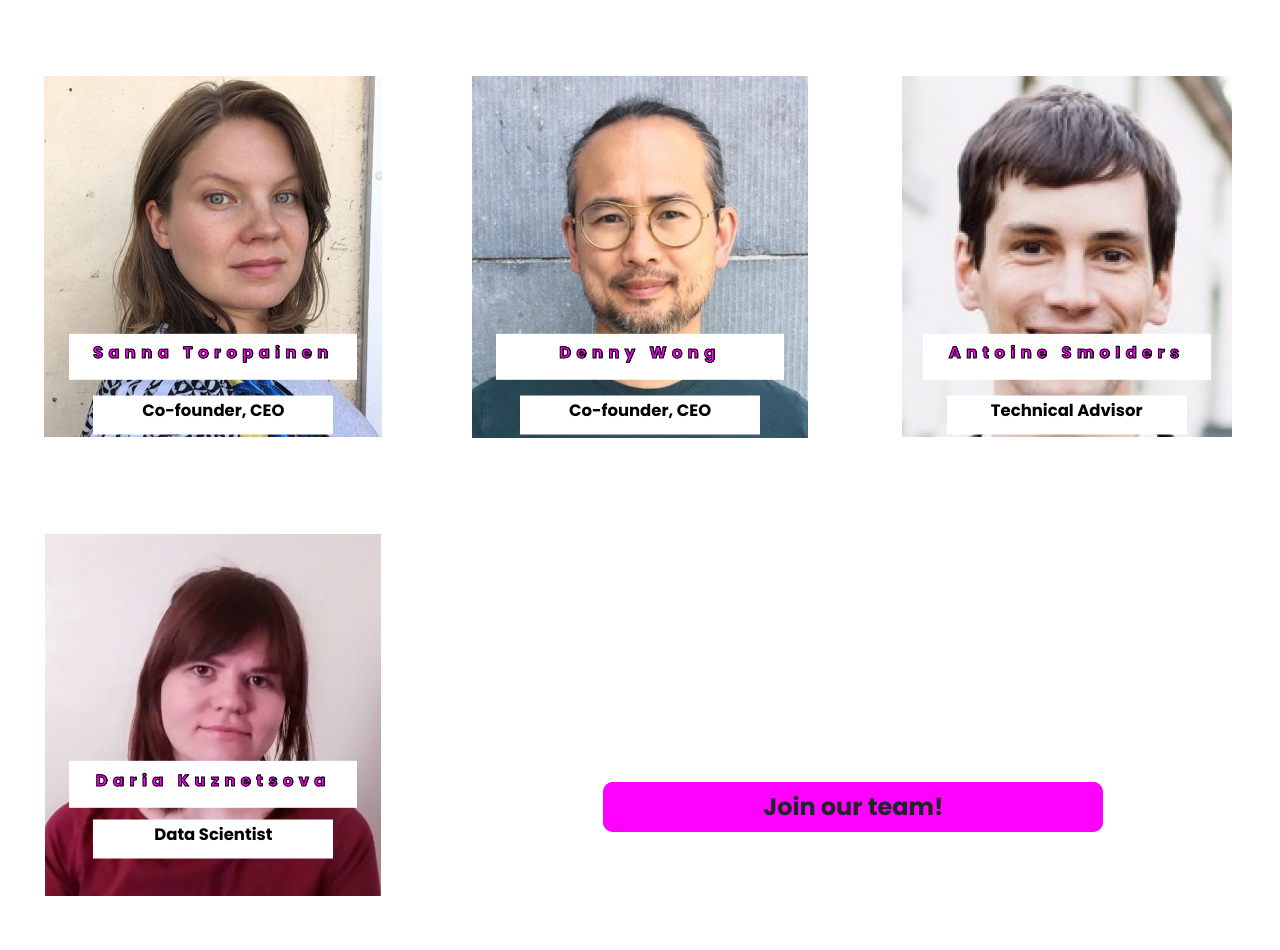
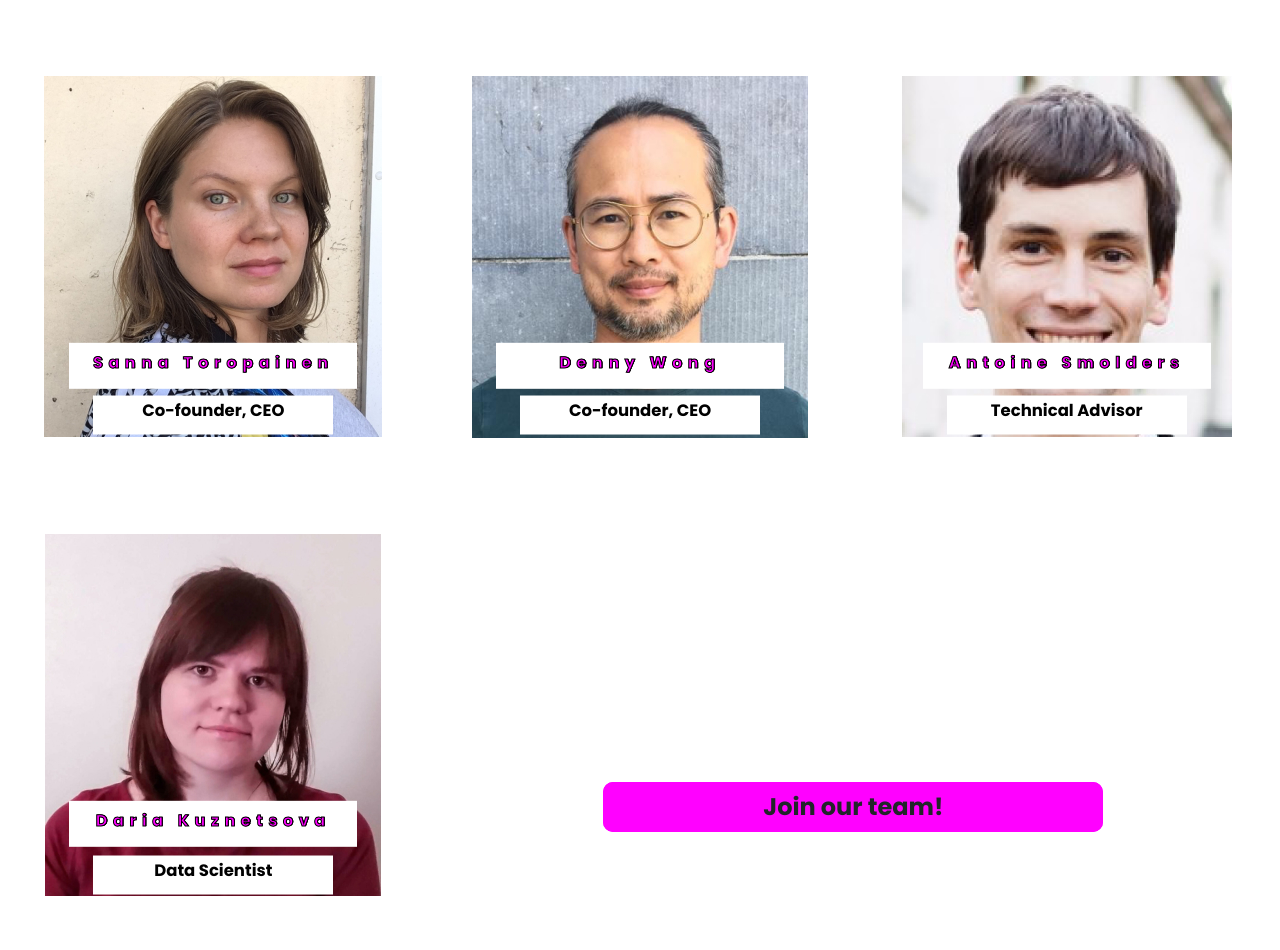
Before and after one commit to FaziletKosure/react-seo, a React (Create React App) app: page /About in a window 1280 px wide. Shown: the part 2940-3890 px from the top of the page. Built offline with nearby package versions, Linux system fonts and the light colour scheme.

Commit message:
style aboutpanel4

```diff
--- a/src/App.css
+++ b/src/App.css
@@ -249,7 +249,10 @@ nav.container {
 }
 
 .aboutpanel4 div.last-job {
-  bottom: 5%;
+  bottom: -5%;
+}
+.aboutpanel4 div.last-name {
+  bottom: 7%;
 }
 .aboutpanel4-right {
   margin-top: 12rem;
@@ -309,7 +312,7 @@ nav.container {
   }
   .aboutpanel4 .aboutpanel4-name {
     width: 18rem;
-    bottom: 18%;
+    /* bottom: 18%; */
   }
 }
 
@@ -322,7 +325,7 @@ nav.container {
   }
   .aboutpanel4 .aboutpanel4-name {
     width: 15rem;
-    bottom: 18%;
+    /* bottom: 18%; */
   }
   .discount-img {
     width: 90%;
--- a/src/components/AboutPanel4.js
+++ b/src/components/AboutPanel4.js
@@ -49,7 +49,7 @@ const AboutPanel4 = () => {
             <div className="col-md-4 col-sm-12">
               <div className="circle">
                 <img src={daria} alt="sanna" />
-                <div className="aboutpanel4-name">
+                <div className="aboutpanel4-name last-name">
                   <h2>Daria Kuznetsova</h2>
                 </div>
                 <div className="aboutpanel4-job last-job">
--- a/src/components/MobileNav.js
+++ b/src/components/MobileNav.js
@@ -13,10 +13,11 @@ const MobileNav = () => {
   return (
     <nav className="navbar navbar-expand-lg navbar-light bg-light fixed-top">
       <Link
+        to="consumer"
         className="navbar-brand"
         spy={true}
         smooth={true}
-        offset={50}
+        offset={-50}
         duration={1000}
         data-bs-toggle="collapse"
         data-bs-target=".navbar-collapse.show"
@@ -45,7 +46,7 @@ const MobileNav = () => {
             <Link
               spy={true}
               smooth={true}
-              offset={50}
+              offset={-150}
               duration={1000}
               to="consumer"
               className="nav-link"
@@ -61,7 +62,7 @@ const MobileNav = () => {
               to="company"
               spy={true}
               smooth={true}
-              offset={50}
+              offset={-100}
               duration={1000}
               className="nav-link"
               data-toggle="collapse"
@@ -76,7 +77,7 @@ const MobileNav = () => {
               to="about"
               spy={true}
               smooth={true}
-              offset={50}
+              offset={-100}
               duration={1000}
               className="nav-link"
               data-toggle="collapse"
```
